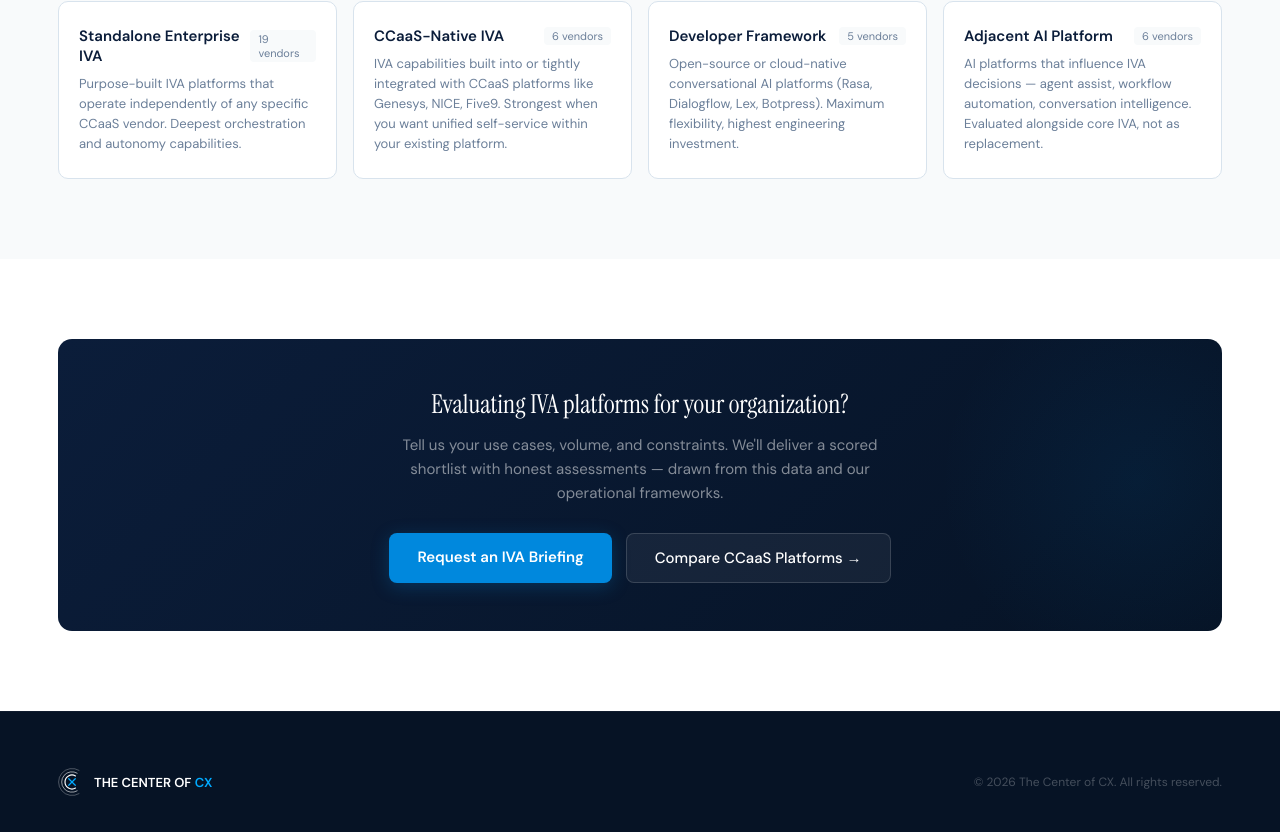
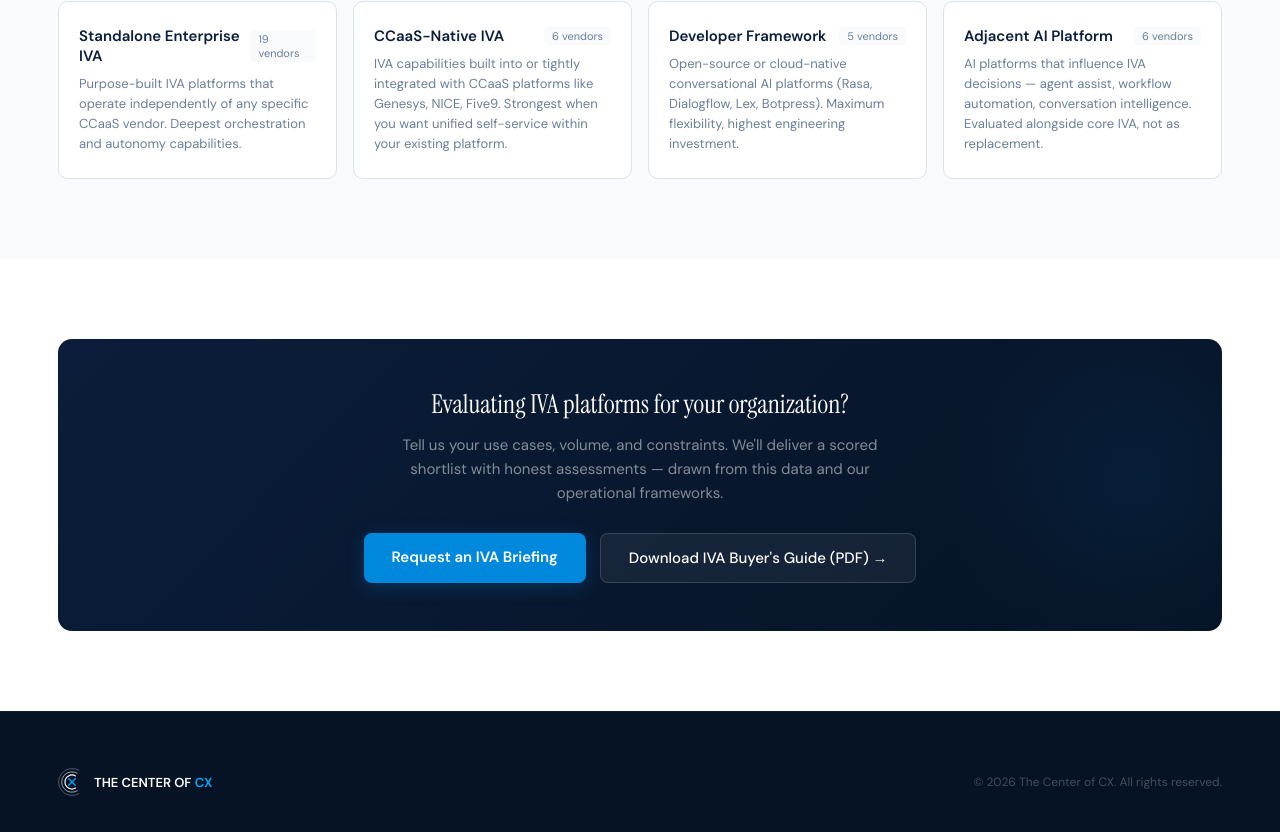
Before and after one commit to thomasbakerj-lgtm/CENTER-OF-CX, a React (Vite) app: page /vendors/iva in a window 1280 px wide. Shown: the part 6692-7524 px from the top of the page. Built offline with nearby package versions, Linux system fonts and the light colour scheme.

Commit message:
Update IVACategory.jsx

```diff
--- a/IVACategory.jsx
+++ b/IVACategory.jsx
@@ -270,7 +270,7 @@ export default function IVACategory() {
                 </p>
                 <div style={{ display: "flex", justifyContent: "center", gap: 14, flexWrap: "wrap" }}>
                   <a href="/contact" style={{ background: ELECTRIC, color: "#fff", fontSize: 15, fontWeight: 600, padding: "14px 28px", borderRadius: 8, boxShadow: `0 4px 18px rgba(0,136,221,0.25)` }}>Request an IVA Briefing</a>
-                  <a href="/vendors/ccaas" style={{ background: "rgba(255,255,255,0.06)", border: "1px solid rgba(255,255,255,0.15)", color: "#fff", fontSize: 15, fontWeight: 500, padding: "14px 28px", borderRadius: 8 }}>Compare CCaaS Platforms →</a>
+                  <a href="/IVA-Conversational-AI-Buyer-Guide-2026.pdf" target="_blank" style={{ background: "rgba(255,255,255,0.06)", border: "1px solid rgba(255,255,255,0.15)", color: "#fff", fontSize: 15, fontWeight: 500, padding: "14px 28px", borderRadius: 8 }}>Download IVA Buyer's Guide (PDF) →</a>
                 </div>
               </div>
             </div>
```
